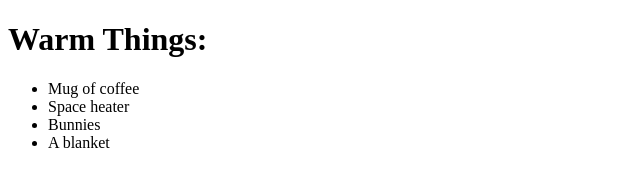
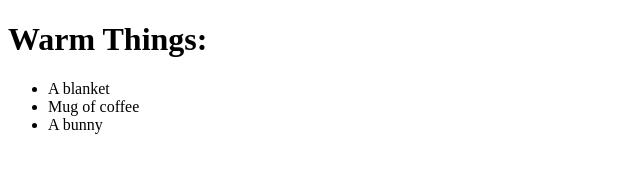
Before and after one commit to acarty9999/first-project, a plain HTML site: page home.html in a window 1280 px wide. Shown: the whole page, without its empty margins (0-640 px from the left). Drawn offline with Linux system fonts and the light colour scheme.

Commit message:
resolved home.html merge

```diff
--- a/home.html
+++ b/home.html
@@ -8,10 +8,9 @@
 <body>
     <h1>Warm Things:</h1>
     <ul>
+        <li>A blanket</li>
         <li>Mug of coffee</li>
-        <li>Space heater</li>
-        <li>Bunnies</li>
-        <li>A blanket</li>
+        <li>A bunny</li>
     </ul>
 </body>
 </html>
```
